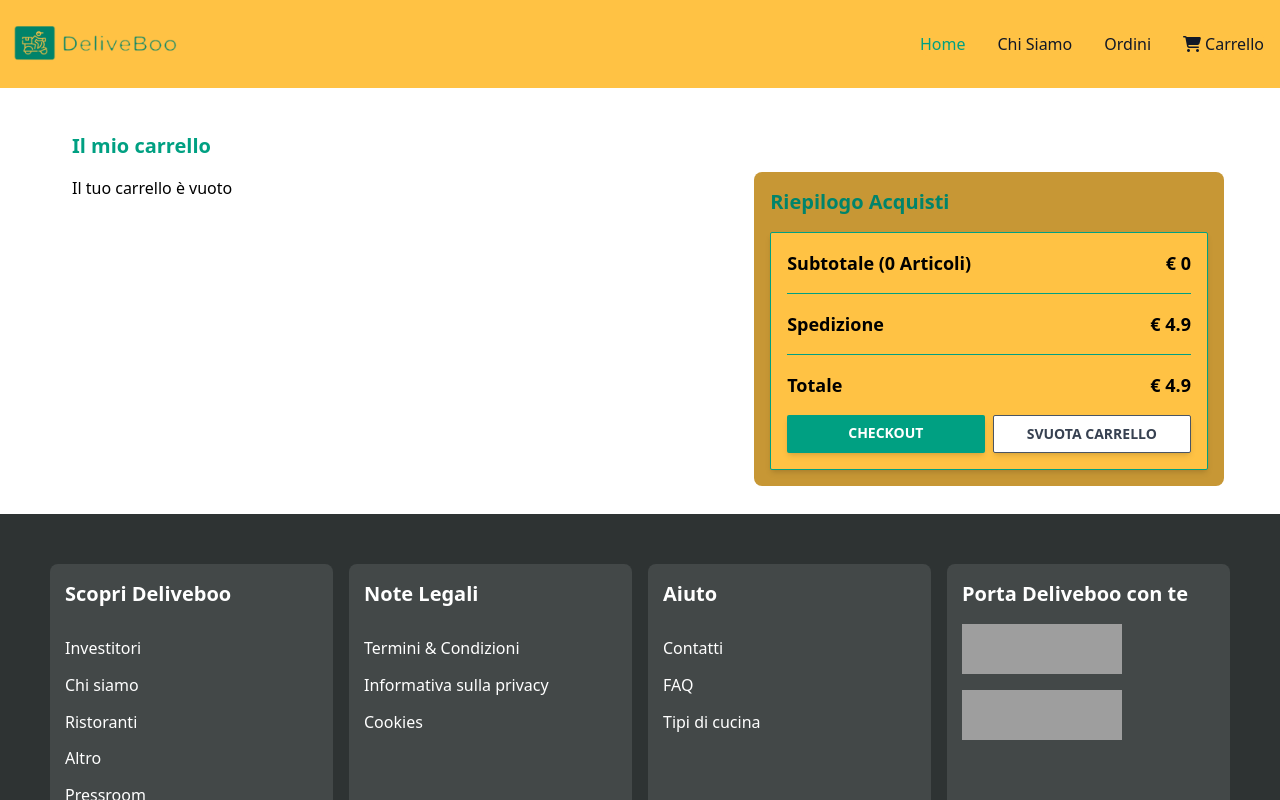
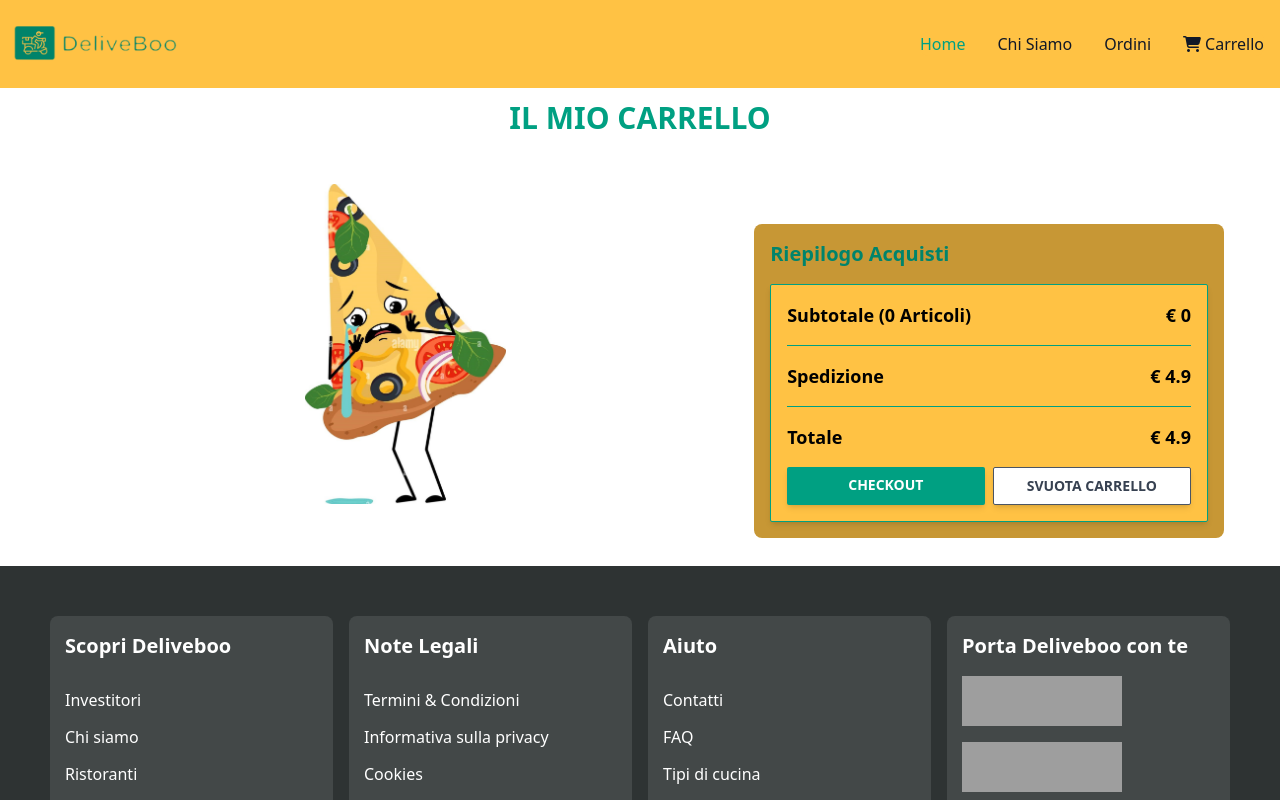
Before and after one commit to Giovanni-Palmitessa/project96-team7-deliveboo-vue, a Vue app: page /cart in a window 1280 px wide. Shown: the top 800 px of the page. Built offline with nearby package versions, Linux system fonts and the light colour scheme; grey boxes are pictures that could not be loaded.

Commit message:
add img in AppCart.vue

```diff
--- a/src/pages/AppCart.vue
+++ b/src/pages/AppCart.vue
@@ -78,11 +78,10 @@ export default {
 
 <template>
   <!-- component -->
-  <div class="flex flex-col md:flex-row w-screen h-full px-14 py-7 mt-[5.5rem]">
+  <h1 class="text-secondary text-3xl font-extrabold mt-[100px] text-center">IL MIO CARRELLO</h1>
+  <div class="flex flex-col md:flex-row w-screen h-full px-14 py-7 mt-1">
     <!-- My Cart -->
-    <div class="w-full flex flex-col h-fit gap-4 p-4">
-      <p class="text-secondary text-xl font-extrabold">Il mio carrello</p>
-
+    <div class="w-full flex flex-col h-fit gap-4 p-4 items-center">
       <!-- Product -->
       <div v-if="this.subtotal !== 0">
         <div class="flex flex-col p-4 text-lg font-semibold bg-primary shadow-md border rounded-lg"
@@ -142,7 +141,9 @@ export default {
           </div>
         </div>
       </div>
-      <div v-else>Il tuo carrello è vuoto</div>
+      <div v-else>
+        <img src="../../public/img/cryng-pizza.jpg" alt="#" class="max-h-80">
+      </div>
     </div>
 
 
```
Also changed, not shown: public/img/cryng-pizza.jpg (added).
